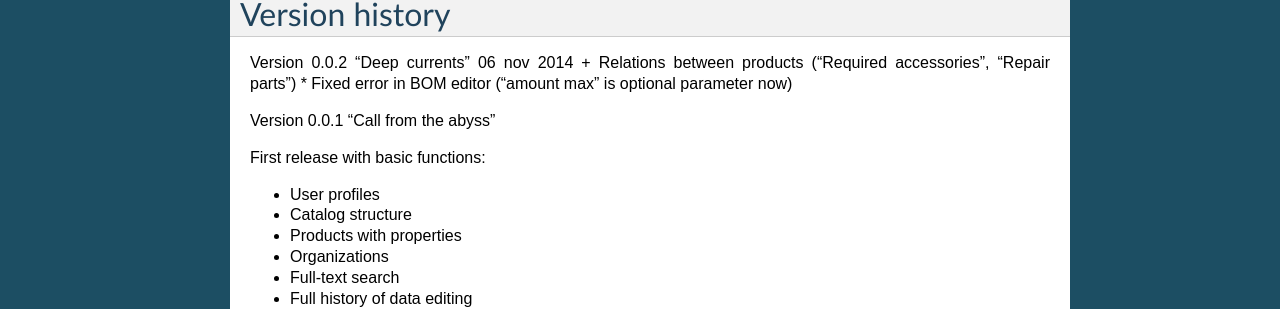
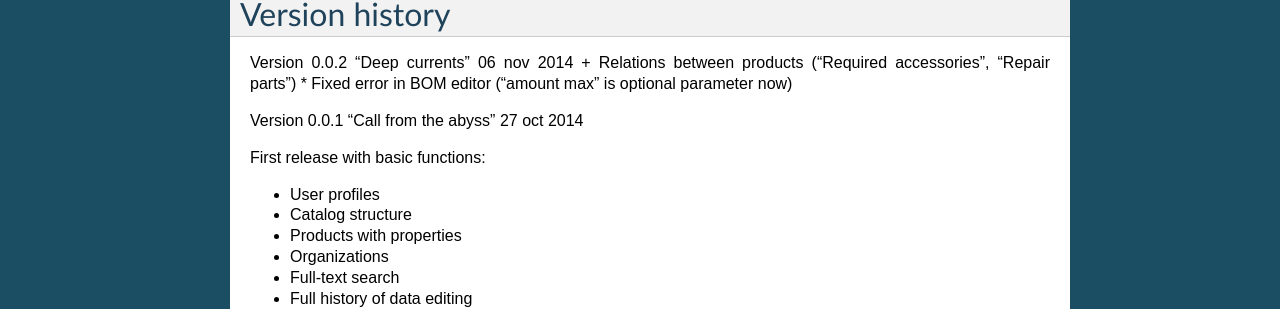
Before and after one commit to NaiveShark/NaiveSharkComDoc, a Sphinx documentation site: the page built from docs/index.rst, in a window 1280 px wide. Shown: the part 695-1004 px from the top of the page. Built offline with Sphinx 7.4.7, drawn with Linux system fonts in a browser that asks for light colours.

Commit message:
Version 0.0.2 "Deep currents" 06 nov 2014

```diff
--- a/docs/index.rst
+++ b/docs/index.rst
@@ -39,7 +39,7 @@ Version 0.0.2 "Deep currents" 06 nov 2014
 + Relations between products ("Required accessories", "Repair parts")
 * Fixed error in BOM editor ("amount max" is optional parameter now)
 
-Version 0.0.1 "Call from the abyss"
+Version 0.0.1 "Call from the abyss" 27 oct 2014
 
 First release with basic functions:
 
```
